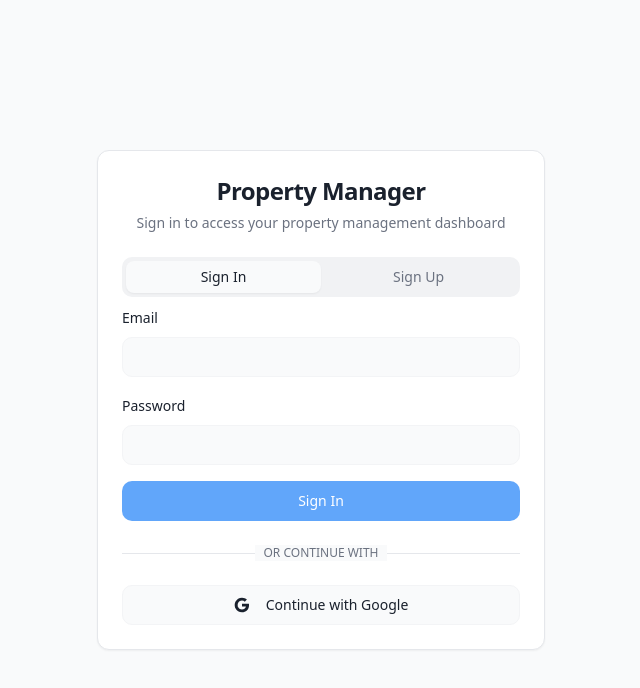
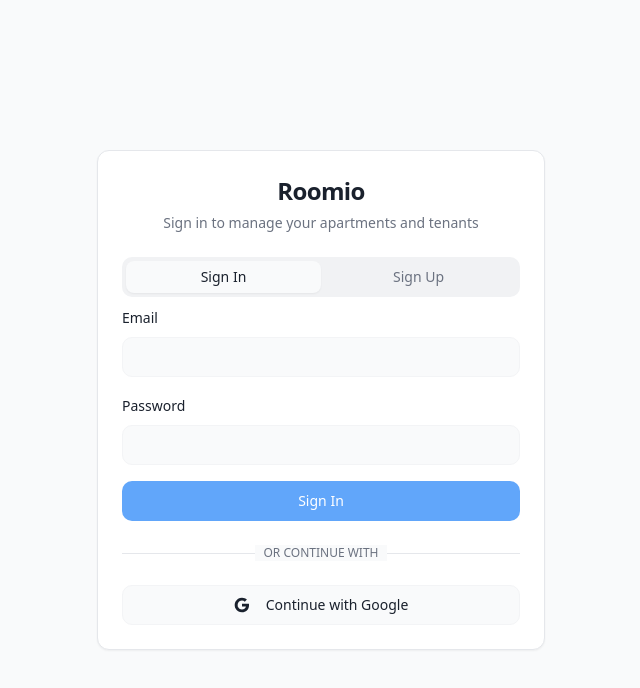
Before and after one commit to pablodelarco/Roomio, a React (Vite) app: page /auth in a window 1280 px wide. Shown: the top 688 px of the page, without its empty margins (319-959 px from the left). Built offline with nearby package versions, Linux system fonts and the light colour scheme; no server answers.

Commit message:
Refactor: Rename webapp to Roomio

```diff
--- a/index.html
+++ b/index.html
@@ -3,12 +3,12 @@
   <head>
     <meta charset="UTF-8" />
     <meta name="viewport" content="width=device-width, initial-scale=1.0" />
-    <title>staywell-manager</title>
-    <meta name="description" content="Lovable Generated Project" />
-    <meta name="author" content="Lovable" />
+    <title>Roomio - Apartment & Tenant Manager</title>
+    <meta name="description" content="Open-source apartment and tenant management platform" />
+    <meta name="author" content="Roomio" />
 
-    <meta property="og:title" content="staywell-manager" />
-    <meta property="og:description" content="Lovable Generated Project" />
+    <meta property="og:title" content="Roomio - Apartment & Tenant Manager" />
+    <meta property="og:description" content="Open-source apartment and tenant management platform" />
     <meta property="og:type" content="website" />
     <meta property="og:image" content="https://lovable.dev/opengraph-image-p98pqg.png" />
 
--- a/src/components/app-sidebar.tsx
+++ b/src/components/app-sidebar.tsx
@@ -51,8 +51,8 @@ export function AppSidebar() {
               <Building2 className="h-4 w-4 text-sidebar-primary-foreground" />
             </div>
             <div>
-              <h1 className="text-lg font-semibold text-sidebar-foreground">StayWell</h1>
-              <p className="text-xs text-sidebar-foreground/60">Property Manager</p>
+              <h1 className="text-lg font-semibold text-sidebar-foreground">Roomio</h1>
+              <p className="text-xs text-sidebar-foreground/60">Apartment Manager</p>
             </div>
           </div>
         </div>
--- a/src/pages/Auth.tsx
+++ b/src/pages/Auth.tsx
@@ -143,9 +143,9 @@ export default function Auth() {
     <div className="min-h-screen flex items-center justify-center bg-background p-4">
       <Card className="w-full max-w-md">
         <CardHeader className="text-center">
-          <CardTitle className="text-2xl font-bold">Property Manager</CardTitle>
+          <CardTitle className="text-2xl font-bold">Roomio</CardTitle>
           <CardDescription>
-            Sign in to access your property management dashboard
+            Sign in to manage your apartments and tenants
           </CardDescription>
         </CardHeader>
         <CardContent>
```
Also changed, not shown: 1 other file (tests, documents, lock files or other folders).
